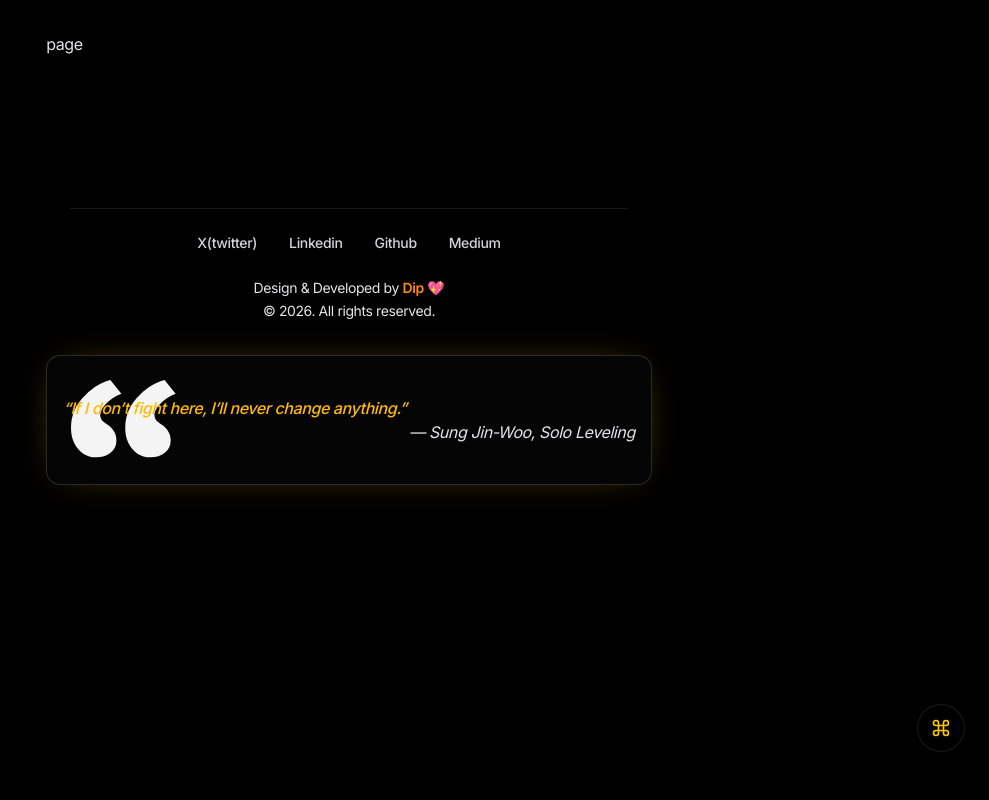
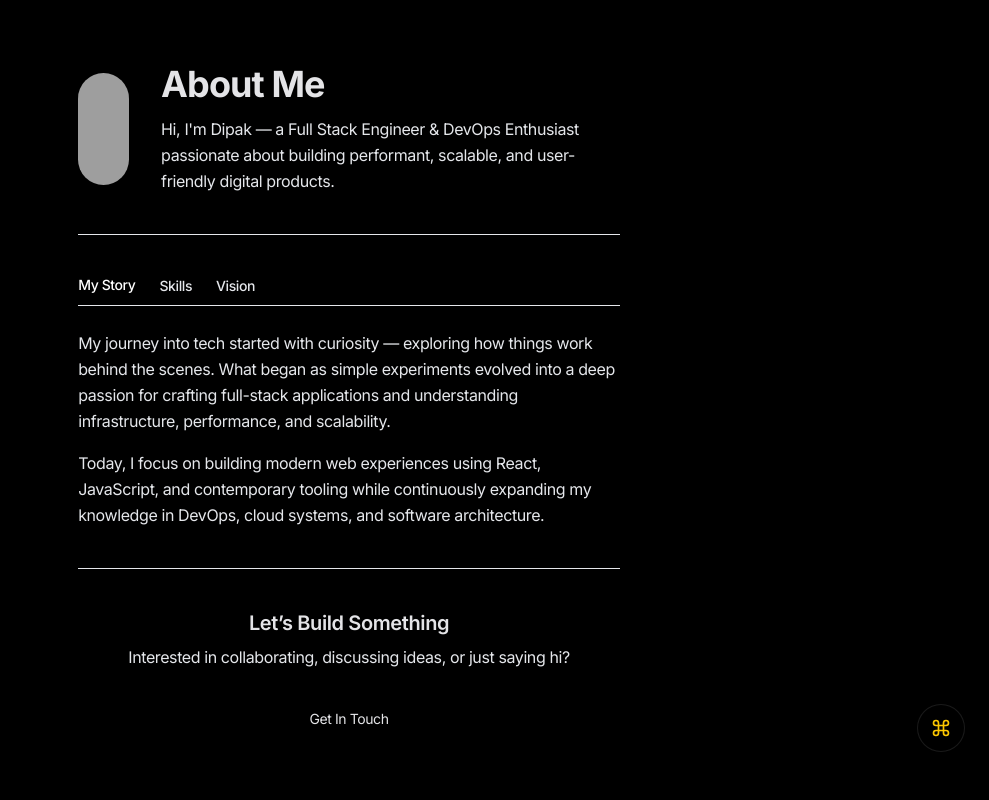
Before and after one commit to DIPAKK2310/dip_blog, a Next.js app: page /about in a window 1280 px wide. Shown: the top 800 px of the page, without its empty margins (291-1280 px from the left). Built offline with nearby package versions, Linux system fonts and the light colour scheme; grey boxes are pictures that could not be loaded.

Commit message:
feat:about page add

```diff
--- a/app/about/page.tsx
+++ b/app/about/page.tsx
@@ -1,7 +1,157 @@
-import React from 'react'
+'use client'
+import { motion } from 'framer-motion'
+import * as Avatar from '@radix-ui/react-avatar'
+import * as Separator from '@radix-ui/react-separator'
+import * as Tabs from '@radix-ui/react-tabs'
 
-const page = () => {
-  return <div>page</div>
+export default function AboutPage() {
+  return (
+    <div className="min-h-screen flex flex-col justify-between pt-0 md:pt-8 p-8 bg-black text-zinc-200">
+      <div className="text-zinc-200 mx-auto">
+        {/* Hero Section */}
+        <motion.div
+          initial={{ opacity: 0, y: 20 }}
+          animate={{ opacity: 1, y: 0 }}
+          transition={{ duration: 0.6 }}
+          className="flex flex-col md:flex-row items-center gap-8"
+        >
+          <Avatar.Root className="w-28 h-28 rounded-full overflow-hidden shadow-lg">
+            <Avatar.Image
+              src="/profile.jpg"
+              alt="Profile"
+              className="w-full h-full object-cover"
+            />
+            <Avatar.Fallback className="w-full h-full flex items-center justify-center bg-gray-200 text-zinc-200">
+              DK
+            </Avatar.Fallback>
+          </Avatar.Root>
+
+          <div>
+            <h1 className="text-3xl md:text-4xl font-bold tracking-tight">
+              About Me
+            </h1>
+            <p className="mt-3 text-gray-200 leading-relaxed">
+              Hi, I'm Dipak — a Full Stack Engineer & DevOps Enthusiast
+              passionate about building performant, scalable, and user-friendly
+              digital products.
+            </p>
+          </div>
+        </motion.div>
+
+        <Separator.Root className="my-10 h-px bg-gray-200" />
+
+        {/* Tabs Section */}
+        <Tabs.Root defaultValue="story" className="w-full">
+          <Tabs.List className="flex gap-6 border-b border-gray-200 mb-6">
+            <Tabs.Trigger
+              value="story"
+              className="pb-2 text-sm font-medium text-gray-200 data-[state=active]:text-white data-[state=active]:border-b-2 data-[state=active]:border-black"
+            >
+              My Story
+            </Tabs.Trigger>
+
+            <Tabs.Trigger
+              value="skills"
+              className="pb-2 text-sm font-medium text-gray-200 data-[state=active]:text-gray-200 data-[state=active]:border-b-2 data-[state=active]:border-black"
+            >
+              Skills
+            </Tabs.Trigger>
+
+            <Tabs.Trigger
+              value="vision"
+              className="pb-2 text-sm font-medium text-gray-200 data-[state=active]:text-white data-[state=active]:border-b-2 data-[state=active]:border-black"
+            >
+              Vision
+            </Tabs.Trigger>
+          </Tabs.List>
+
+          {/* Story */}
+          <Tabs.Content value="story" className="text-gray-200 leading-relaxed">
+            <motion.p initial={{ opacity: 0 }} animate={{ opacity: 1 }}>
+              My journey into tech started with curiosity — exploring how things
+              work behind the scenes. What began as simple experiments evolved
+              into a deep passion for crafting full-stack applications and
+              understanding infrastructure, performance, and scalability.
+            </motion.p>
+
+            <p className="mt-4">
+              Today, I focus on building modern web experiences using React,
+              JavaScript, and contemporary tooling while continuously expanding
+              my knowledge in DevOps, cloud systems, and software architecture.
+            </p>
+          </Tabs.Content>
+
+          {/* Skills */}
+          <Tabs.Content value="skills" className="text-gray-700">
+            <motion.div
+              initial={{ opacity: 0 }}
+              animate={{ opacity: 1 }}
+              className="grid grid-cols-2 md:grid-cols-3 gap-4"
+            >
+              {[
+                'JavaScript',
+                'React',
+                'Tailwind CSS',
+                'Node.js',
+                'MongoDB',
+                'Docker',
+                'Kubernetes',
+                'System Design',
+                'Performance Optimization',
+              ].map((skill) => (
+                <div
+                  key={skill}
+                  className="p-3 rounded-2xl border border-gray-200 text-sm bg-gray-50"
+                >
+                  {skill}
+                </div>
+              ))}
+            </motion.div>
+          </Tabs.Content>
+
+          {/* Vision */}
+          <Tabs.Content
+            value="vision"
+            className="text-gray-200 leading-relaxed"
+          >
+            <motion.p initial={{ opacity: 0 }} animate={{ opacity: 1 }}>
+              I aim to grow as an engineer who not only writes clean, efficient
+              code but also understands systems holistically — from user
+              experience to deployment pipelines and reliability engineering.
+            </motion.p>
+
+            <p className="mt-4">
+              Long term, I aspire to contribute to impactful products, solve
+              meaningful problems, and share knowledge that helps others grow in
+              their tech journey.
+            </p>
+          </Tabs.Content>
+        </Tabs.Root>
+
+        <Separator.Root className="my-10 h-px bg-gray-200" />
+
+        {/* CTA */}
+        <motion.div
+          initial={{ opacity: 0, y: 10 }}
+          whileInView={{ opacity: 1, y: 0 }}
+          viewport={{ once: true }}
+          className="text-center"
+        >
+          <h2 className="text-xl font-semibold">Let’s Build Something</h2>
+          <p className="text-gray-200 mt-2">
+            Interested in collaborating, discussing ideas, or just saying hi?
+          </p>
+
+          <div className="mt-4">
+            <a
+              href="/contact"
+              className="inline-block px-5 mt-4 py-2 rounded-2x text-sm shadow hover:scale-105 transition hover:bg-gray-200 hover:text-black rounded-sm"
+            >
+              Get In Touch
+            </a>
+          </div>
+        </motion.div>
+      </div>
+    </div>
+  )
 }
-
-export default page
```
